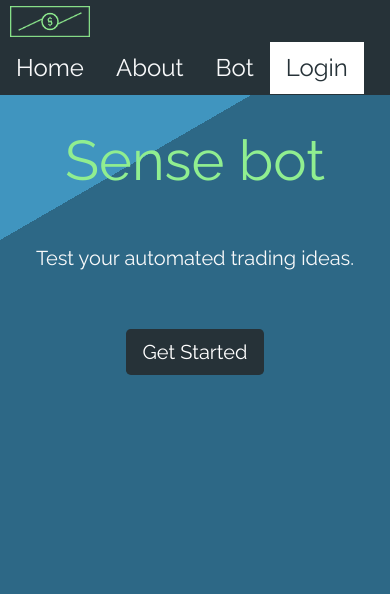
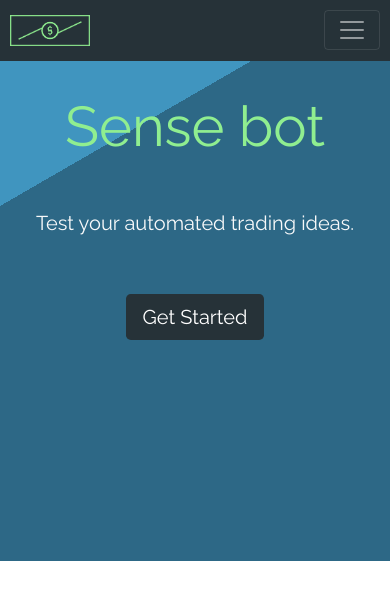
Before and after one commit to michaelpeck/Algo_Trading_Simulator, a Flask app: page / in a window 390 px wide. Shown: the top 594 px of the page. Run offline with Flask 2, Linux system fonts and the light colour scheme; some libraries are stand-ins or nearby versions.

Commit message:
mobile nav

```diff
--- a/src/static/css/main.css
+++ b/src/static/css/main.css
@@ -23,7 +23,10 @@ h5 {
 p {
     font-size: 18px;
 }
-
+.nav-item {
+    padding-left: 10px;
+    padding-right: 10px;
+}
 .foot-wrapper {
   min-height: 100%;
   /* Equal to height of footer */
--- /dev/null
+++ b/src/static/js/mobilenav.js
@@ -0,0 +1,14 @@
+/* Toggle between adding and removing the "responsive" class to topnav when the user clicks on the icon */
+
+/*exported mobileNavFxn */
+/*jshint unused:false*/
+
+
+function mobileNavFxn() {
+  var x = document.getElementById("myTopnav");
+  if (x.className === "topnav") {
+    x.className += " responsive";
+  } else {
+    x.className = "topnav";
+  }
+}
--- a/src/templates/base.html
+++ b/src/templates/base.html
@@ -9,14 +9,20 @@
   <link rel="stylesheet" href="https://stackpath.bootstrapcdn.com/bootstrap/4.3.1/css/bootstrap.min.css" integrity="sha384-ggOyR0iXCbMQv3Xipma34MD+dH/1fQ784/j6cY/iJTQUOhcWr7x9JvoRxT2MZw1T" crossorigin="anonymous">
   <link rel="stylesheet" type="text/css" href="{{ url_for('static', filename='css/datatables.min.css') }}"/>
   <link rel="stylesheet" type="text/css" href="{{ url_for('static', filename='css/main.css') }}">
+  <script type="text/javascript" src="{{ url_for('static', filename='js/mobilenav.js') }}"></script>
   <script type="text/javascript" src="{{ url_for('static', filename='js/functions.js') }}"></script>
 </head>
 <body>
-<nav class="navbar" style="background-color: #263238; border-bottom: 1px solid #263238;">
+<nav class="navbar navbar-expand-lg navbar-dark" style="background-color: #263238; border-bottom: 1px solid #263238;">
   <a class="navbar-brand" style="padding-left: 10px;" href="/">
     <img src="{{ url_for('static', filename='assets/SenseBot_Logo_Green.png') }}" width="80px;" alt="">
   </a>
-  <ul class="nav justify-content-end nav-pills text-light">
+  <button class="navbar-toggler" type="button" data-toggle="collapse" data-target="#navbarToggler"
+          aria-controls="navbarToggler" aria-expanded="false" aria-label="Toggle navigation" style="margin:10px">
+    <span class="navbar-toggler-icon"></span>
+  </button>
+  <div class="collapse navbar-collapse" id="navbarToggler">
+      <ul class="navbar-nav ml-auto mt-2 mt-lg-0 nav-pills text-light">
         <li class="nav-item">
           <a class="nav-link text-light nav-text" href="/">Home</a>
         </li>
@@ -31,14 +37,15 @@
           <a class="nav-link text-light nav-text" href="/profile">Profile</a>
         </li>
         <li class="nav-item log">
-      <a class="nav-link nav-text log-text" href="/logout">Log out</a>
+          <a class="nav-link nav-text text-dark log-text" href="/logout">Log out</a>
         </li>
         {% elif current_user.is_authenticated == False %}
         <li class="nav-item log">
-      <a class="nav-link nav-text log-text" href="/login">Login</a>
+          <a class="nav-link nav-text text-dark log-text" href="/login">Login</a>
         </li>
         {% endif %}
       </ul>
+  </div>
 </nav>
 <div class="foot-wrapper">
   {% block content %}
```
Lines whose indentation alone changed are shown as unchanged.
